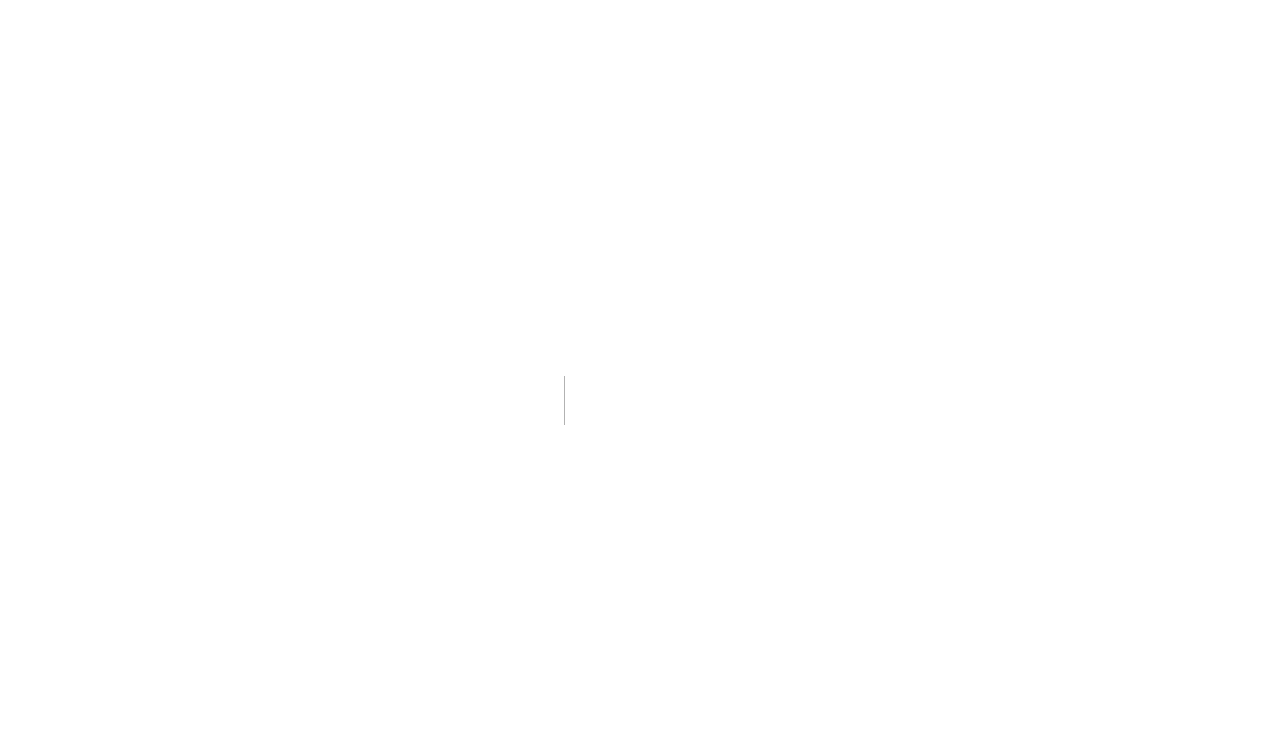
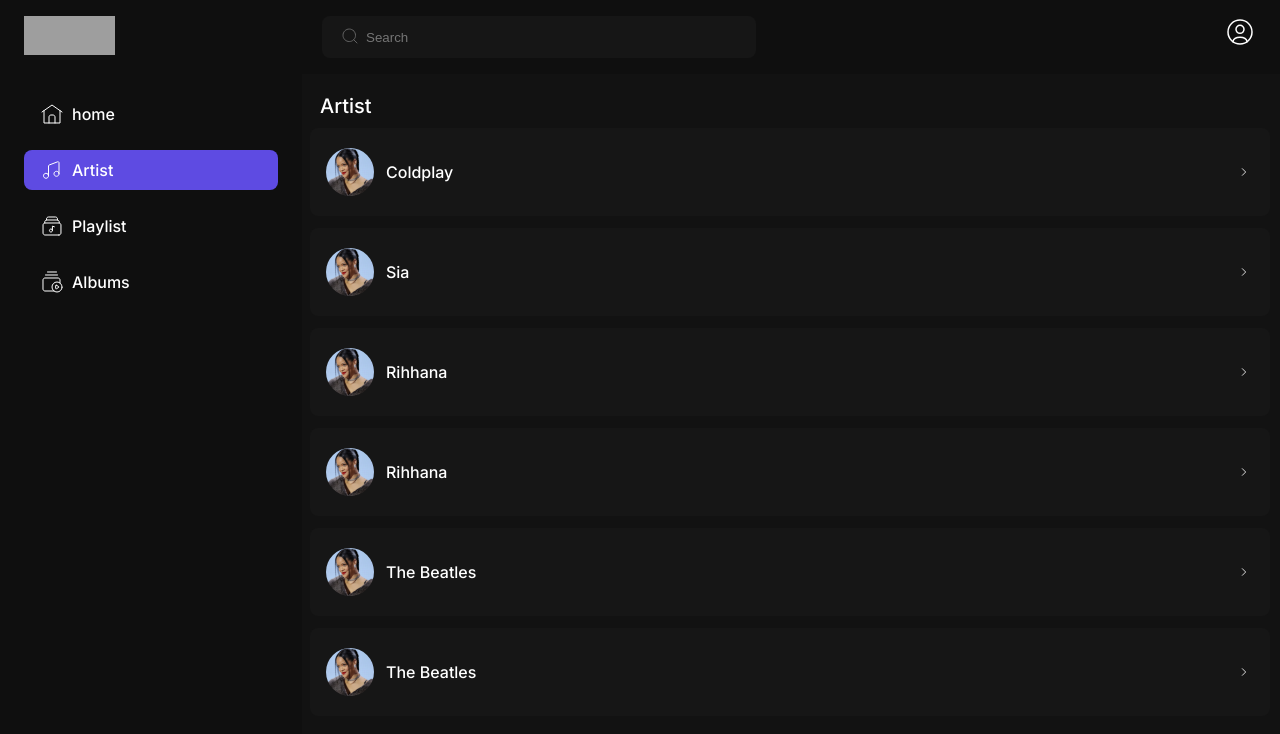
Before and after one commit to blueibell3/vibe-front, a Next.js app: page /artist in a window 1280 px wide. Before the commit this address had no page. Shown: the top 734 px of the page. Built offline with nearby package versions, Linux system fonts and the light colour scheme; grey boxes are pictures that could not be loaded.

Commit message:
create artist page

```diff
--- /dev/null
+++ b/app/(authorised)/artist/page.module.css
@@ -0,0 +1,13 @@
+.artistContainer{
+    width: 100%;
+    height: 100%;
+    padding: 10px;
+    padding-bottom: 80px;
+}
+
+.artistText {
+    font-size: 20px;
+    font-weight: 500;
+    padding: 10px;
+    font-family: Inter;
+}
--- /dev/null
+++ b/app/(authorised)/artist/page.tsx
@@ -0,0 +1,21 @@
+import TopAlbums from "@/app/Components/TopAlbums/TopAlbums"
+import AuthLayout from "../layout"
+import styles from "./page.module.css"
+import TopCharts from "@/app/Components/TopCharts/TopCharts"
+import ArtistPage from "@/app/Components/ArtistPage/ArtistPage"
+
+
+
+const artistPage = () => {
+
+    return (
+        <>
+            <div className={styles.artistContainer}>
+                <div className={styles.artistText}>Artist</div>
+                <ArtistPage />
+            </div>
+        </>
+    )
+}
+
+export default artistPage
--- /dev/null
+++ b/app/Components/ArtistPage/ArtistPage.module.scss
@@ -0,0 +1,5 @@
+.artistContainer{
+    display: grid;
+    width: 100%;
+    grid-gap: 12px;
+}
--- /dev/null
+++ b/app/Components/ArtistPage/ArtistPage.tsx
@@ -0,0 +1,54 @@
+import ListItem from "../ListItem/ListItem";
+import styles from "./ArtistPage.module.scss";
+
+const ArtistPage = () => {
+    const artistData = [
+        {
+            id: 1,
+            text: 'Coldplay',
+            imgSrc: 'artistimg.svg',
+        },
+        {
+            id: 2,
+            text: 'Sia',
+            imgSrc: 'artistimg.svg',
+        },
+        {
+            id: 3,
+            text: 'Rihhana',
+            imgSrc: 'artistimg.svg',
+        },
+        {
+            id: 4,
+            text: 'Rihhana',
+            imgSrc: 'artistimg.svg',
+        },
+        {
+            id: 5,
+            text: 'The Beatles',
+            imgSrc: 'artistimg.svg',
+        },
+        {
+            id: 5,
+            text: 'The Beatles',
+            imgSrc: 'artistimg.svg',
+        },
+    ];
+
+    return (
+        <div className={styles.artistContainer}>
+            {artistData.map(artistItem => (
+                <ListItem
+                key={artistItem.id}
+                text={artistItem.text}
+                href={`albums/${artistItem.id}`}
+                imgSrc={artistItem.imgSrc}
+                isArtist={false}
+                     />
+
+            ))}
+        </div>
+    );
+}
+
+export default ArtistPage;
```
Also changed, not shown: public/artistimg.svg (added).
